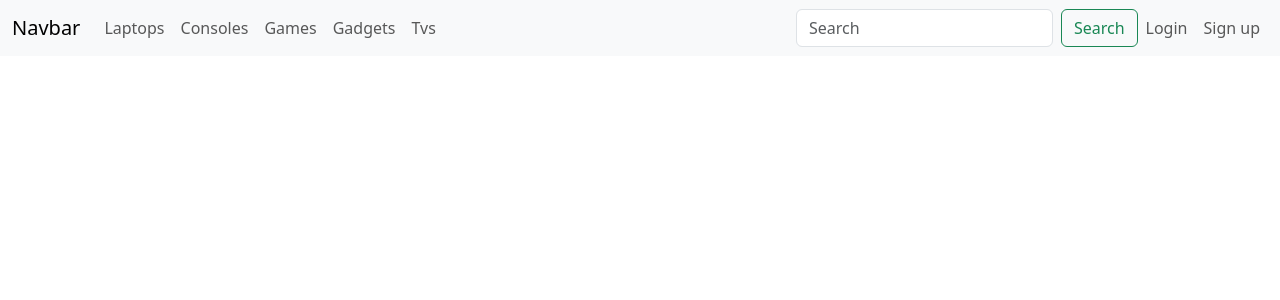
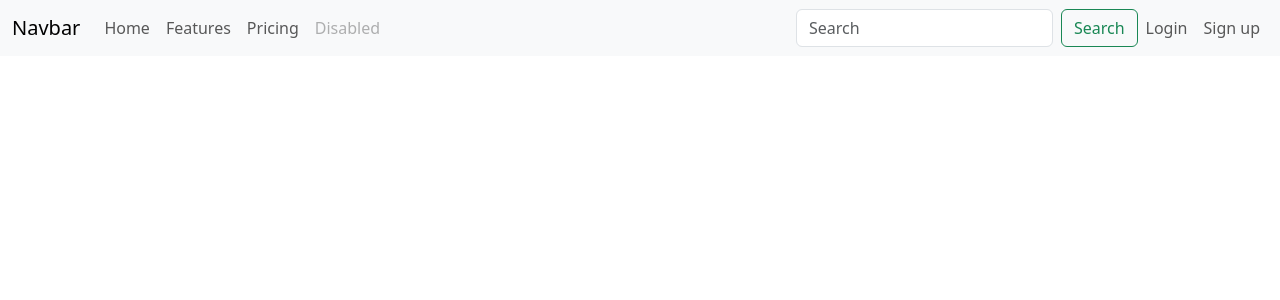
Before and after one commit to shahrokh-rhmani/auction-django, a Django app: page / in a window 1280 px wide. Shown: the top 300 px of the page. Run offline with Django 5.2, Linux system fonts and the light colour scheme; data that the repository does not hold is empty; some libraries are stand-ins or nearby versions.

Commit message:
clean code file _nav.html

```diff
--- a/templates/_nav.html
+++ b/templates/_nav.html
@@ -7,19 +7,16 @@
       <div class="collapse navbar-collapse" id="navbarSupportedContent">
         <ul class="navbar-nav me-auto mb-2 mb-lg-0">
           <li class="nav-item">
-            <a class="nav-link" href="/category/laptops/">Laptops</a>
+            <a class="nav-link" href="#">Home</a>
           </li>
           <li class="nav-item">
-            <a class="nav-link" href="/category/consoles/">Consoles</a>
+            <a class="nav-link" href="#">Features</a>
           </li>
           <li class="nav-item">
-            <a class="nav-link" href="/category/games/">Games</a>
+            <a class="nav-link" href="#">Pricing</a>
           </li>
           <li class="nav-item">
-            <a class="nav-link" href="/category/gadgets/">Gadgets</a>
-          </li>
-          <li class="nav-item">
-            <a class="nav-link" href="/category/tvs/">Tvs</a>
+            <a class="nav-link disabled" href="#">Disabled</a>
           </li>
         </ul>
         <form class="d-flex" role="search">
@@ -27,6 +24,7 @@
           <button class="btn btn-outline-success" type="submit">Search</button>
         </form>
       </div>
+
       <ul id="right_navbar" class="navbar-nav ml-auto">
             {% if user.is_authenticated %}
             <li class="nav-item">
@@ -41,45 +39,13 @@
         {% else %}
 
         <li class="nav-item open-modal">
-            <a id="login" href="#myModal" class="nav-link trigger-btn" data-toggle="modal">Login</a>
+            <a id="login" href="#" class="nav-link trigger-btn" data-toggle="modal">Login</a>
         </li>
         <li class="nav-item">
-            <a id="signup" class="nav-link" href="/register/">Sign up</a>
+            <a id="signup" class="nav-link" href="#">Sign up</a>
         </li>
         {% endif %}
     </ul>
     </div>
 
   </nav>
-
-      <!-- Login MODAL -->
-      <div id="myModal" class="modal fads text-center">
-        <div class="modal-dialog">
-            <div class="col-lg-8 col-sm-8 col-12 main-section">
-                <div class="modal-content">
-                    <div class="col-lg-12 col-sm-12 user-img">
-                        <img src="/static/images/man.png" alt="">
-                    </div>
-                    <div class="col-lg-12 col-sm-12 col-12 user-name">
-                        <h1>User Login</h1>
-                        <button type="button" class="close" data-dismiss="modal">&times;</button>
-                    </div>
-                    <div class="col-lg-12 col-sm-12 col-12 form-input">
-                        {% csrf_token %}
-                        <form  method="post" action="/login/">
-                            <div class="form-group">
-                                <input name="username" type="text" class="form-control" placeholder="Enter username">
-                            </div>
-                            <div class="form-control">
-                                <input name="password" type="text" class="form-control" placeholder="Password">
-                            </div>
-                            <button type="submit" class="btn btn-primary">Login</button>
-                        </form>
-                    </div>
-                    <div class="col-lg-12 co-sm-12 col-12 link-part">
-                        <a href="http://www.nicesnippets.com" target="_blank">Forgot Password?</a>
-                    </div>
-                </div>
-            </div>
-        </div>
-    </div>
```
